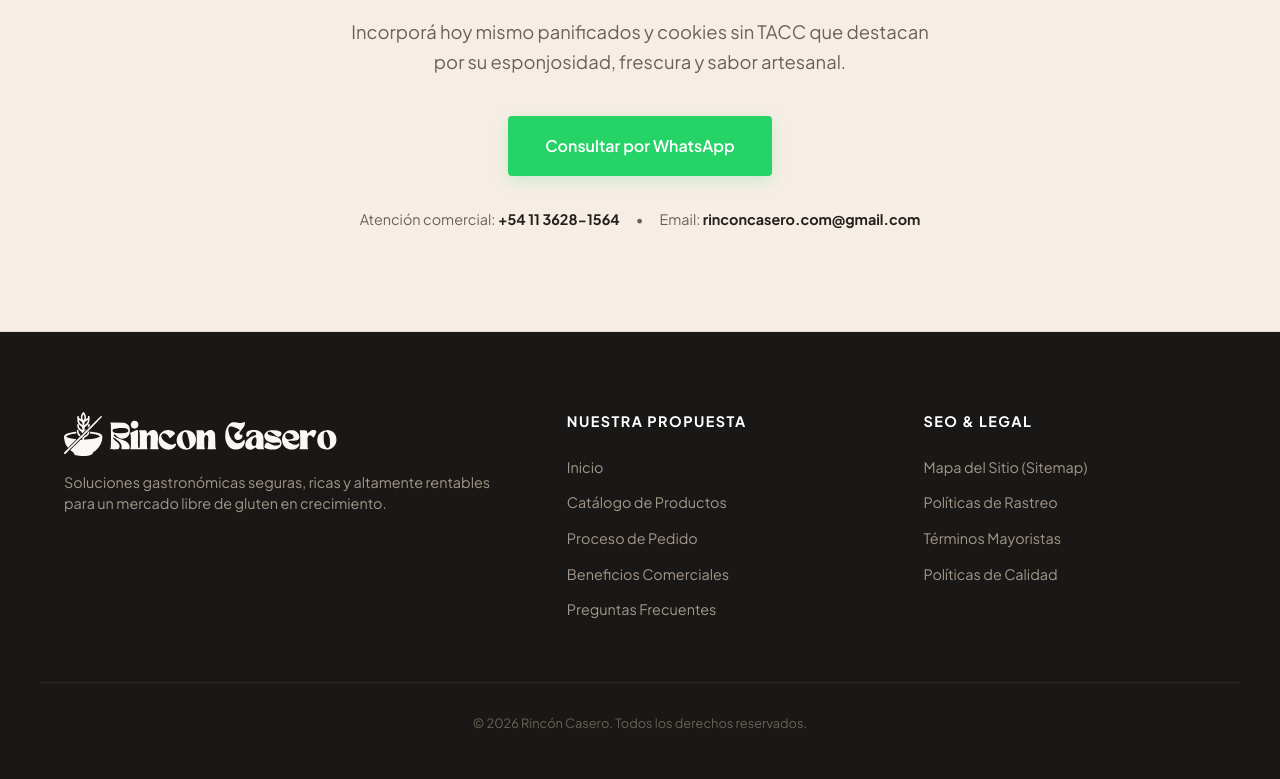
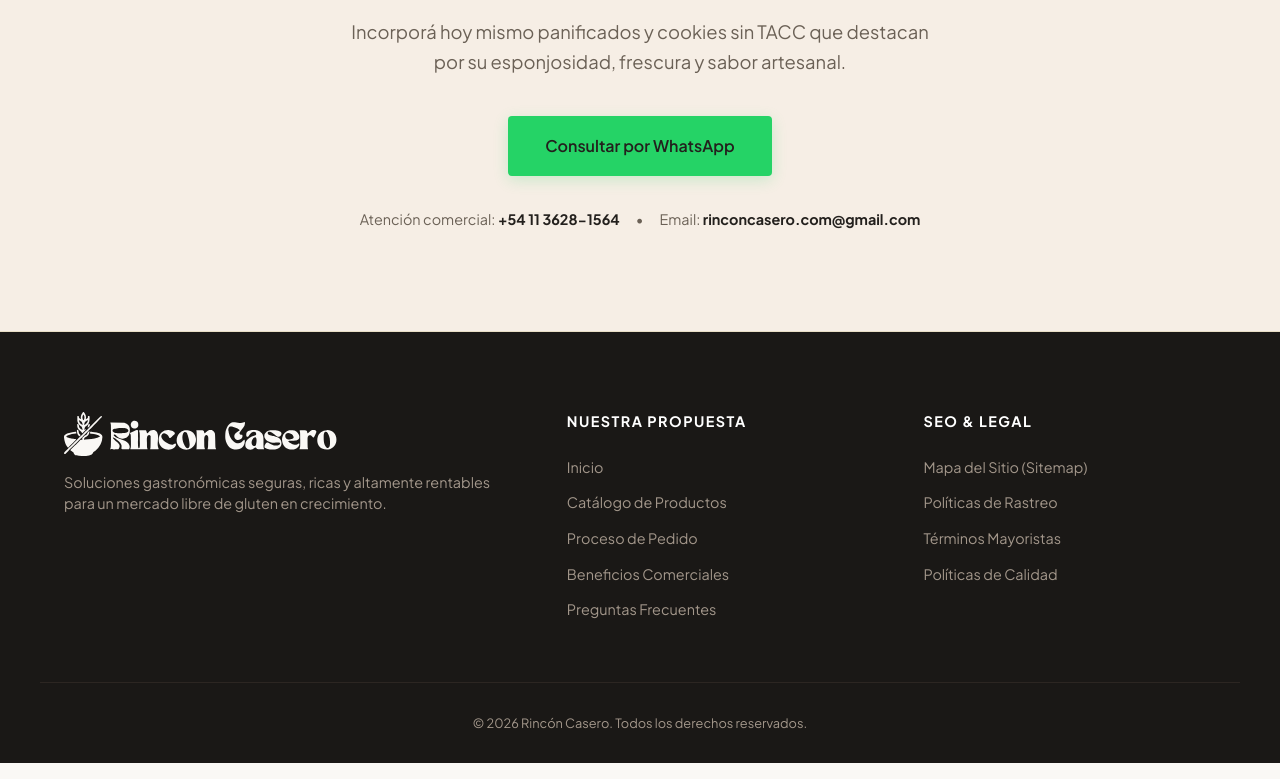
Before and after one commit to nachom1833/RinconCasero, a website built with Vite: page index.html in a window 1280 px wide. Shown: the part 5479-6258 px from the top of the page. Built offline with nearby package versions, Linux system fonts and the light colour scheme; a web font is replaced by a local one.

Commit message:
fix: resolve footer text inheritance and green button contrast issues

```diff
--- a/css/style.css
+++ b/css/style.css
@@ -895,7 +895,7 @@ strong {
 /* Override standard button for WhatsApp CTA */
 .final-cta-buttons .btn {
     background-color: var(--color-whatsapp);
-    color: #FFFFFF;
+    color: var(--color-text-main); /* Changed to dark brown for high contrast on green */
     border-color: transparent;
     font-size: 1rem;
     padding: 16px 36px;
@@ -958,6 +958,10 @@ strong {
     line-height: 1.5;
 }
 
+.footer p {
+    color: #A3978B;
+}
+
 .legal-disclaimer {
     font-size: 0.75rem;
     color: #7D7266;
@@ -996,6 +1000,11 @@ strong {
 .footer-bottom {
     font-size: 0.8rem;
     color: #A3978B;
+}
+
+.footer-bottom p {
+    color: #A3978B;
+    margin-bottom: 0;
 }
 
 /* --- Mobile Navigation Dropdown & Responsiveness --- */
```
Also changed, not shown: dist/assets/main-DO3OxfZm.css (deleted), dist/assets/main-hhdEuXQ7.css (added), dist/index.html.
